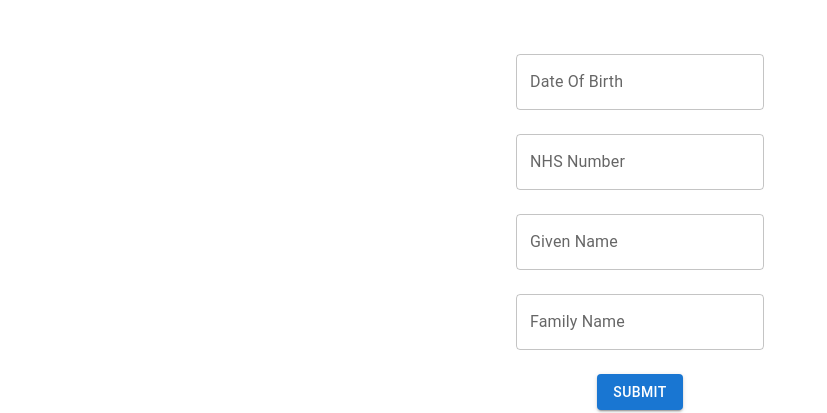
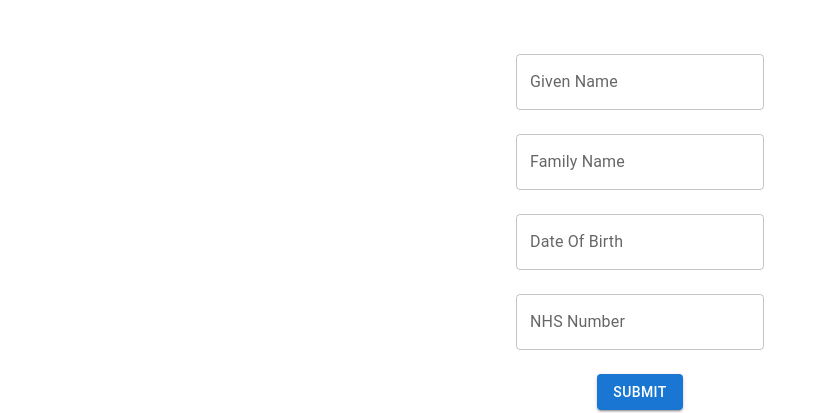
Before and after one commit to alwinthomasofficial/black-pear, a React (Create React App) app: page / in a window 1280 px wide. Shown: the part 208-621 px from the top of the page, without its empty margins (0-827 px from the left). Built offline with nearby package versions, Linux system fonts and the light colour scheme; the HTML template or start-up script is replaced by a standard one.

Commit message:
implementing error handling

```diff
--- a/src/api/requests.js
+++ b/src/api/requests.js
@@ -7,7 +7,7 @@ const AUTH = 'Basic dGVzdHVzZXJAYmxhY2twZWFyLmNvbTphcmVxdWVzdA==';
 const BASE_URL =
   'https://59ae2c9240f849f6ac.develop.eu-west-2.quickfhir.cloud/FHIR/Patient';
 
-const patientResponseNhsNumber = async () => {
+const patientResponse = async () => {
   const response = await fetch(
     `${BASE_URL}?identifier=https://fhir.nhs.uk/Id/nhs-number%7C9449306532`,
     {
@@ -18,7 +18,7 @@ const patientResponseNhsNumber = async () => {
       },
     }
   ).then((response) => response.json());
-  console.log(response);
+  return response;
 };
 
-export default patientResponseNhsNumber;
+export default patientResponse;
--- /dev/null
+++ b/src/utils/formUtils.js
@@ -0,0 +1,37 @@
+export const UPDATE_FORM = 'UPDATE_FORM';
+
+/**
+ * Triggered every time the value of the form changes
+ */
+export const onInputChange = (name, value, dispatch, formState) => {
+  dispatch({
+    type: UPDATE_FORM,
+    data: {
+      name,
+      value,
+      hasError: false,
+      error: '',
+      touched: false,
+      isFormValid: true,
+    },
+  });
+};
+
+export const validateInput = (name, value) => {
+  let hasError = false,
+    errorText = '';
+  switch (name) {
+    case 'name':
+      if (!/^[a-zA-Z ]+$/.test(value)) {
+        hasError = true;
+        errorText = 'Invalid Input. Avoid Special characters';
+      } else {
+        hasError = false;
+        errorText = '';
+      }
+      break;
+    default:
+      break;
+  }
+  return { hasError, errorText };
+};
--- a/src/views/LandingPage.jsx
+++ b/src/views/LandingPage.jsx
@@ -1,23 +1,45 @@
-import * as React from 'react';
+import React, { useReducer } from 'react';
 import Box from '@mui/material/Box';
 import Grid from '@mui/material/Grid';
 import TextField from '@mui/material/TextField';
 import Button from '@mui/material/Button';
 import { styled } from '@mui/system';
-import patientResponseNhsNumber from '../api/requests';
+import patientResponse from '../api/requests';
+import { UPDATE_FORM, onInputChange } from '../utils/formUtils';
 
-const StyledDiv = styled('div')({
-  display: 'flex',
-  flexFlow: 'column nowrap',
-  alignItems: 'flex-start',
-});
+const initialState = {
+  dateOfBirth: { value: '', selected: false, hasError: true, errorText: '' },
+  nhsNumber: { value: '', selected: false, hasError: true, errorText: '' },
+  givenName: { value: '', selected: false, hasError: true, errorText: '' },
+  familyName: { value: '', selected: false, hasError: true, errorText: '' },
+  isFormValid: false,
+};
+
+const formsReducer = (state, action) => {
+  switch (action.type) {
+    case UPDATE_FORM:
+      const { name, value, hasError, error, selected, isFormValid } =
+        action.data;
+      return {
+        ...state,
+        // updates the value of the corresponding input field using the name as the key
+        [name]: { ...state[name], value, hasError, error, selected },
+        isFormValid,
+      };
+    default:
+      return state;
+  }
+};
 
 const handleSubmit = (e) => {
   e.preventDefault();
-  // patientResponseNhsNumber();
+  // patientResponse();
 };
 
 const LandingPage = () => {
+  // formState returns the current state of the form
+  const [formState, dispatch] = useReducer(formsReducer, initialState);
+
   return (
     <Box
       display="flex"
@@ -39,33 +61,69 @@ const LandingPage = () => {
           <Grid item xs={12} sm={9}>
             <TextField
               id="outlined-basic"
+              label="Given Name"
+              name="givenName"
+              variant="outlined"
+              value={formState.givenName.value}
+              onChange={(e) => {
+                onInputChange('givenName', e.target.value, dispatch, formState);
+              }}
+            />
+          </Grid>
+          <Grid item xs={12} sm={9}>
+            <TextField
+              id="outlined-basic"
+              label="Family Name"
+              name="familyName"
+              variant="outlined"
+              value={formState.familyName.value}
+              onChange={(e) => {
+                onInputChange(
+                  'familyName',
+                  e.target.value,
+                  dispatch,
+                  formState
+                );
+              }}
+            />
+          </Grid>
+          <Grid item xs={12} sm={9}>
+            <TextField
+              id="outlined-basic"
               label="Date Of Birth"
+              name="dateOfBirth"
               variant="outlined"
+              value={formState.dateOfBirth.value}
+              onChange={(e) => {
+                onInputChange(
+                  'dateOfBirth',
+                  e.target.value,
+                  dispatch,
+                  formState
+                );
+              }}
             />
           </Grid>
           <Grid item xs={12} sm={9}>
             <TextField
               id="outlined-basic"
               label="NHS Number"
+              name="nhsNumber"
               variant="outlined"
+              value={formState.nhsNumber.value}
+              onChange={(e) => {
+                onInputChange('nhsNumber', e.target.value, dispatch, formState);
+              }}
             />
           </Grid>
           <Grid item xs={12} sm={9}>
-            <TextField
-              id="outlined-basic"
-              label="Given Name"
-              variant="outlined"
-            />
-          </Grid>
-          <Grid item xs={12} sm={9}>
-            <TextField
-              id="outlined-basic"
-              label="Family Name"
-              variant="outlined"
-            />
-          </Grid>
-          <Grid item xs={12} sm={9}>
-            <Button variant="contained" onClick={(e) => handleSubmit(e)}>
+            <Button
+              variant="contained"
+              onClick={(e) => {
+                console.log(formState);
+                handleSubmit(e);
+              }}
+            >
               Submit
             </Button>
           </Grid>
```
Also changed, not shown: src/views/resultsPage.jsx (added), 1 other file (tests, documents, lock files or other folders).
